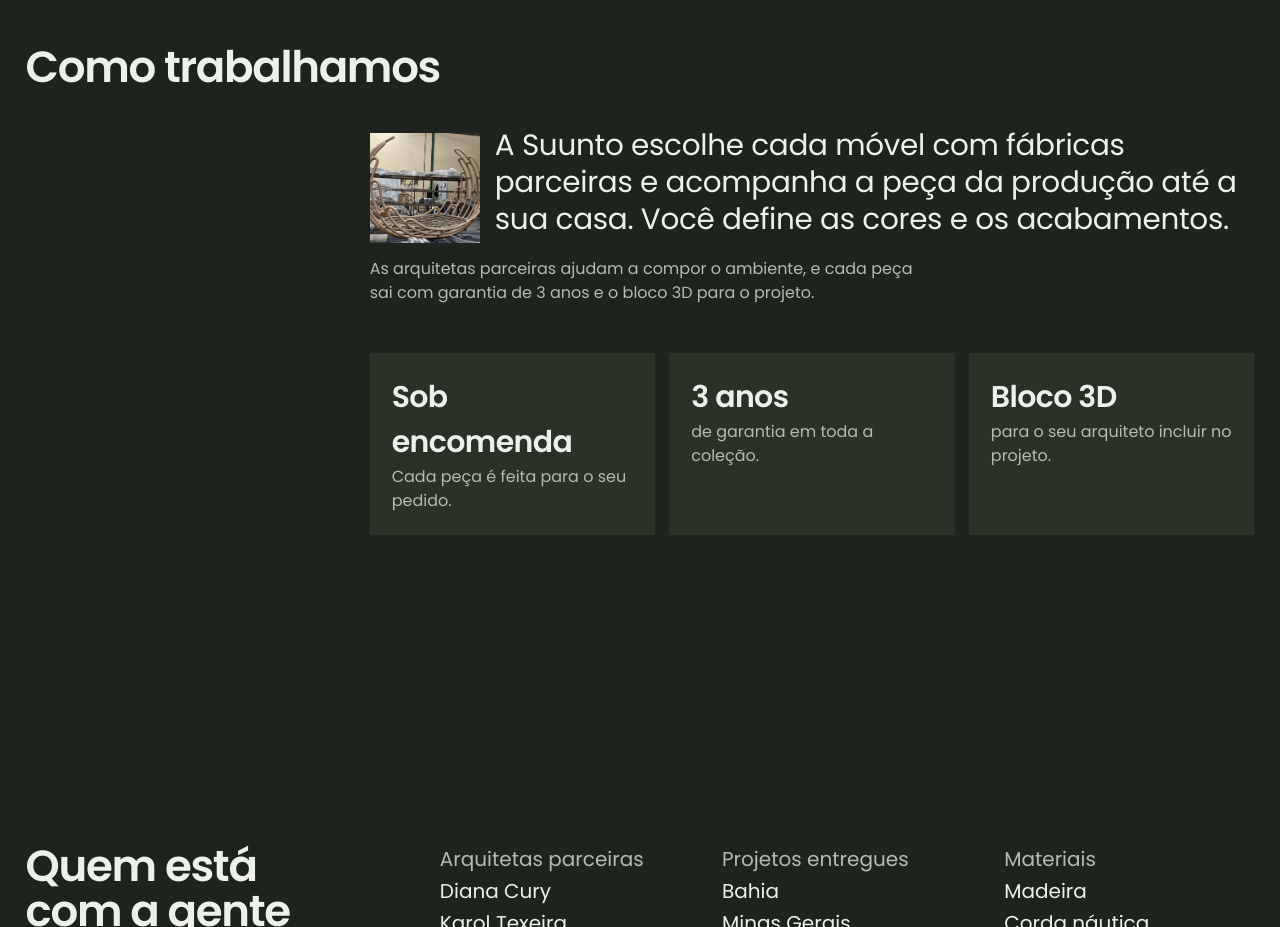
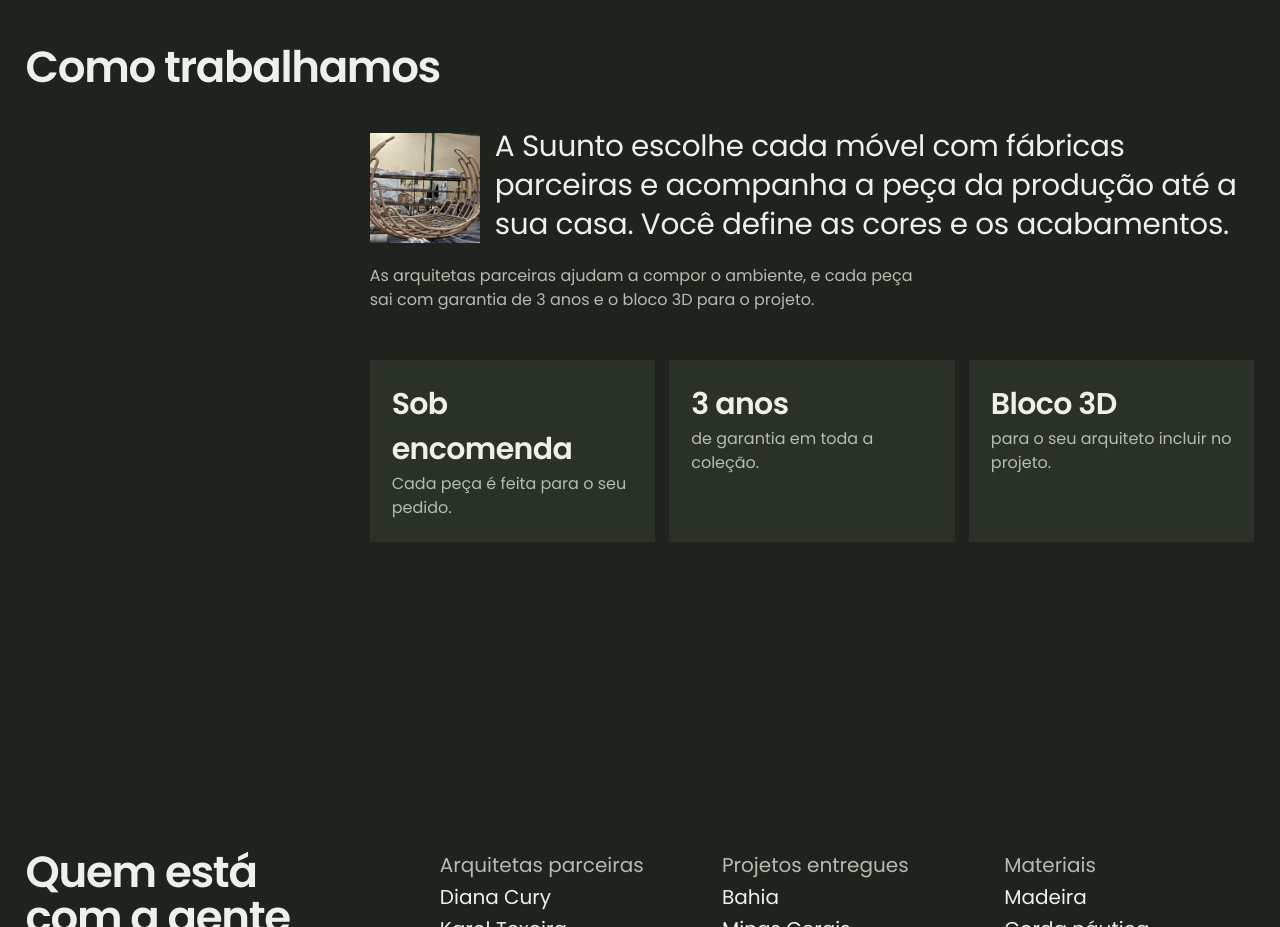
Before and after one commit to lucianodeassis141-web/suunto-previa, a plain HTML site: page colecao/index.html in a window 1280 px wide. Shown: the part 6480-7407 px from the top of the page. Drawn offline with Linux system fonts and the light colour scheme.

Commit message:
Coleção: entrelinha do texto grande
Co-Authored-By: Claude Opus 5.5 <noreply@anthropic.com>

```diff
--- a/colecao/index.html
+++ b/colecao/index.html
@@ -79,7 +79,7 @@ section{padding-block:clamp(110px,12vw,190px)}
 /* sobre */
 .sobre{padding-inline:var(--m)}
 .sobre-t{margin:0 0 28px;font-size:clamp(30px,3.4vw,48px);letter-spacing:-.03em;font-weight:600}
-.sobre p.grande{margin:0;margin-left:28%;font-size:clamp(22px,2.3vw,32px);line-height:1.25;letter-spacing:-.01em}
+.sobre p.grande{margin:0;margin-left:28%;font-size:clamp(22px,2.3vw,32px);line-height:1.32;letter-spacing:-.01em}
 .sobre p.grande img{float:left;width:3.75em;height:3.75em;object-fit:cover;margin:.2em .5em 0 0}
 .sobre p.corpo{margin:20px 0 0 28%;max-width:56ch;color:var(--muted)}
 .fatos{margin:48px 0 0 28%;display:grid;grid-template-columns:repeat(3,1fr);gap:var(--g)}
```
